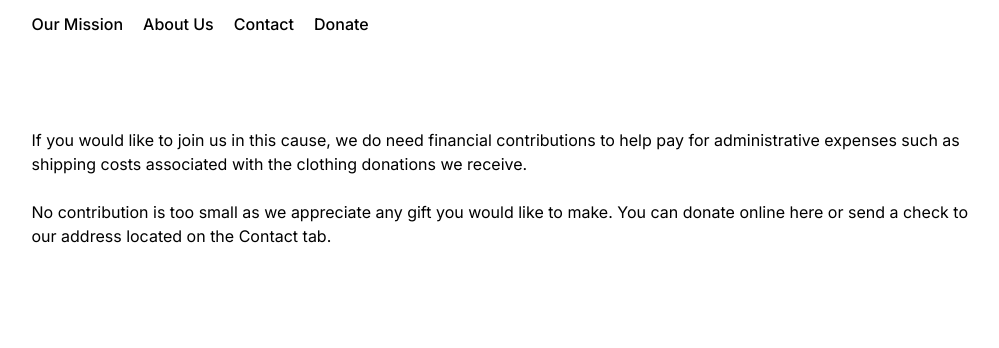
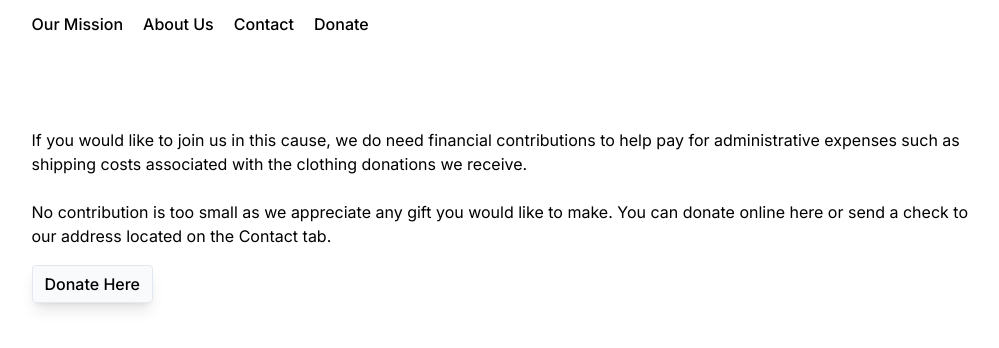
Before and after one commit to jlow2397/ccc-next, a Next.js app: page /donate in a window 1280 px wide. Shown: the top 348 px of the page, without its empty margins (121-1120 px from the left). Built offline with nearby package versions, Linux system fonts and the light colour scheme.

Commit message:
adding donate button with stripe payment link

```diff
--- a/src/app/donate/page.tsx
+++ b/src/app/donate/page.tsx
@@ -9,6 +9,16 @@ export default function DonatePage() {
       No contribution is too small as we appreciate any gift you would like to
       make. You can donate online here or send a check to our address located on
       the Contact tab.
+      <br />
+      <br />
+      <a
+        href="https://donate.stripe.com/00g5nmgxY8S3aB2000"
+        target="_blank"
+        rel="noopener noreferrer"
+        className="py-2 px-3 rounded bg-slate-50 hover:bg-slate-100 shadow-lg hover:shadow-md border border-slate-200 duration-150 font-medium"
+      >
+        Donate Here
+      </a>
     </div>
   );
 }
```
